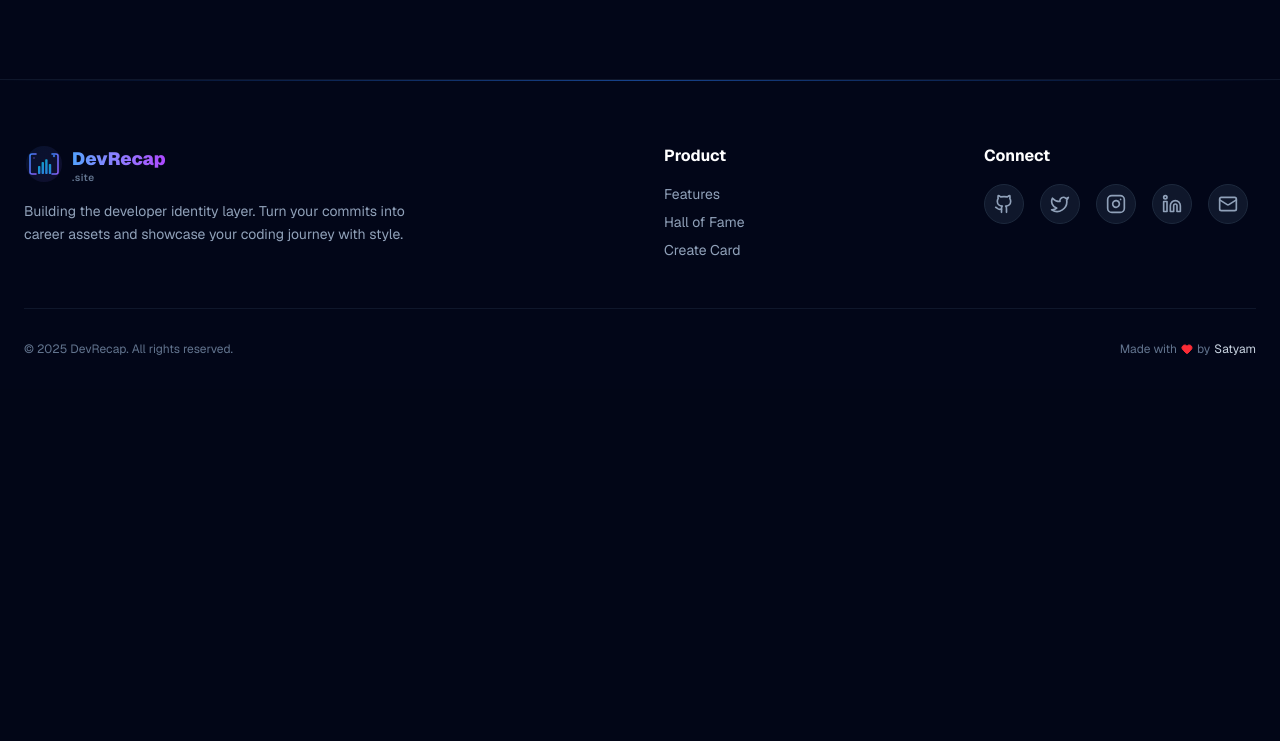
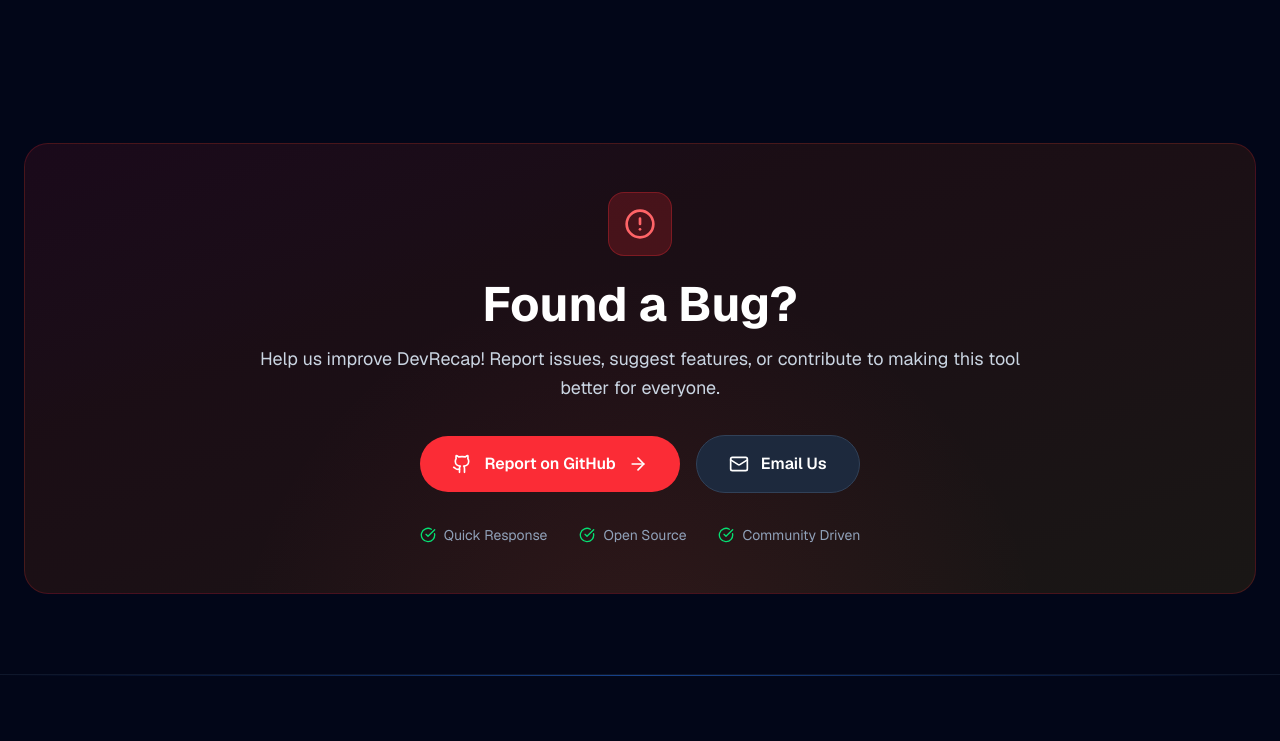
Before and after one commit to satyam16-ai/devrecap, a Next.js app in the folder frontend/: page / in a window 1280 px wide. Shown: the part 2025-2766 px from the top of the page. Before the commit the page ends 2414 px from the top, so only its background shows below. Built offline with nearby package versions, Linux system fonts and the light colour scheme; no server answers.

Commit message:
feat: Add initial homepage, navigation, and root layout for user profile generation.

```diff
--- a/frontend/app/layout.tsx
+++ b/frontend/app/layout.tsx
@@ -36,6 +36,10 @@
 export const metadata: Metadata = {
   title: "DevRecap.site - Your GitHub Year in Review",
   description: "Transform your GitHub activity into stunning visual recaps. Showcase your coding journey, consistency, and achievements with beautiful shareable cards.",
+  icons: {
+    icon: '/favicon.png',
+    apple: '/favicon.png',
+  },
 };
 
 export default function RootLayout({
--- a/frontend/app/page.tsx
+++ b/frontend/app/page.tsx
@@ -2,7 +2,8 @@
 
 import { useState, useEffect, useRef } from "react";
 import { useRouter } from "next/navigation";
-import { Loader2, ArrowRight, Zap, Trophy, Share2, Github, Code } from "lucide-react";
+import { Loader2, ArrowRight, Zap, Trophy, Share2, Github, Code, AlertCircle, Mail, CheckCircle } from "lucide-react";
+import Link from "next/link";
 import axios from "axios";
 import { motion, AnimatePresence, Variants } from "framer-motion";
 import Navbar from "@/components/Navbar";
@@ -418,6 +419,73 @@
             </motion.div>
           ))}
         </div>
+
+        {/* Report an Issue Section */}
+        <motion.div
+          id="report-issue"
+          initial={{ opacity: 0, y: 20 }}
+          whileInView={{ opacity: 1, y: 0 }}
+          viewport={{ once: true }}
+          className="mt-24 w-full scroll-mt-24"
+        >
+          <div className="relative overflow-hidden rounded-3xl bg-gradient-to-br from-red-500/10 via-orange-500/10 to-yellow-500/10 border border-red-500/20 p-12">
+            {/* Background Pattern */}
+            <div className="absolute inset-0 bg-[radial-gradient(circle_at_50%_120%,rgba(239,68,68,0.1),transparent_50%)]" />
+
+            <div className="relative z-10 max-w-3xl mx-auto text-center">
+              <motion.div
+                initial={{ scale: 0 }}
+                whileInView={{ scale: 1 }}
+                viewport={{ once: true }}
+                className="inline-flex items-center justify-center w-16 h-16 rounded-2xl bg-red-500/20 border border-red-500/30 mb-6"
+              >
+                <AlertCircle className="w-8 h-8 text-red-400" />
+              </motion.div>
+
+              <h2 className="text-4xl md:text-5xl font-bold text-white mb-4">
+                Found a Bug?
+              </h2>
+              <p className="text-lg text-slate-300 mb-8 leading-relaxed">
+                Help us improve DevRecap! Report issues, suggest features, or contribute to making this tool better for everyone.
+              </p>
+
+              <div className="flex flex-col sm:flex-row items-center justify-center gap-4">
+                <Link
+                  href="https://github.com/yourusername/devrecap/issues/new"
+                  target="_blank"
+                  className="group flex items-center gap-3 bg-red-500 hover:bg-red-600 text-white px-8 py-4 rounded-full font-semibold transition-all duration-300 hover:scale-105 hover:shadow-lg hover:shadow-red-500/50"
+                >
+                  <Github className="w-5 h-5" />
+                  <span>Report on GitHub</span>
+                  <ArrowRight className="w-5 h-5 group-hover:translate-x-1 transition-transform" />
+                </Link>
+
+                <Link
+                  href="mailto:support@devrecap.site"
+                  className="group flex items-center gap-3 bg-slate-800 hover:bg-slate-700 text-white px-8 py-4 rounded-full font-semibold transition-all duration-300 hover:scale-105 border border-slate-700"
+                >
+                  <Mail className="w-5 h-5" />
+                  <span>Email Us</span>
+                </Link>
+              </div>
+
+              <div className="mt-8 flex items-center justify-center gap-8 text-sm text-slate-400">
+                <div className="flex items-center gap-2">
+                  <CheckCircle className="w-4 h-4 text-green-400" />
+                  <span>Quick Response</span>
+                </div>
+                <div className="flex items-center gap-2">
+                  <CheckCircle className="w-4 h-4 text-green-400" />
+                  <span>Open Source</span>
+                </div>
+                <div className="flex items-center gap-2">
+                  <CheckCircle className="w-4 h-4 text-green-400" />
+                  <span>Community Driven</span>
+                </div>
+              </div>
+            </div>
+          </div>
+        </motion.div>
       </main>
 
       <Footer />
--- a/frontend/components/Navbar.tsx
+++ b/frontend/components/Navbar.tsx
@@ -20,6 +20,7 @@
                 <Link href="#features" className="text-sm text-slate-400 hover:text-white transition hidden md:block">Features</Link>
                 <Link href="#hall-of-fame" className="text-sm text-slate-400 hover:text-white transition hidden md:block">Hall of Fame</Link>
                 <Link href="/dashboard" className="text-sm text-slate-400 hover:text-white transition hidden md:block">Dashboard</Link>
+                <Link href="#report-issue" className="text-sm text-slate-400 hover:text-white transition hidden md:block">Report Issue</Link>
 
                 <div className="flex items-center gap-3">
                     <Link
```
